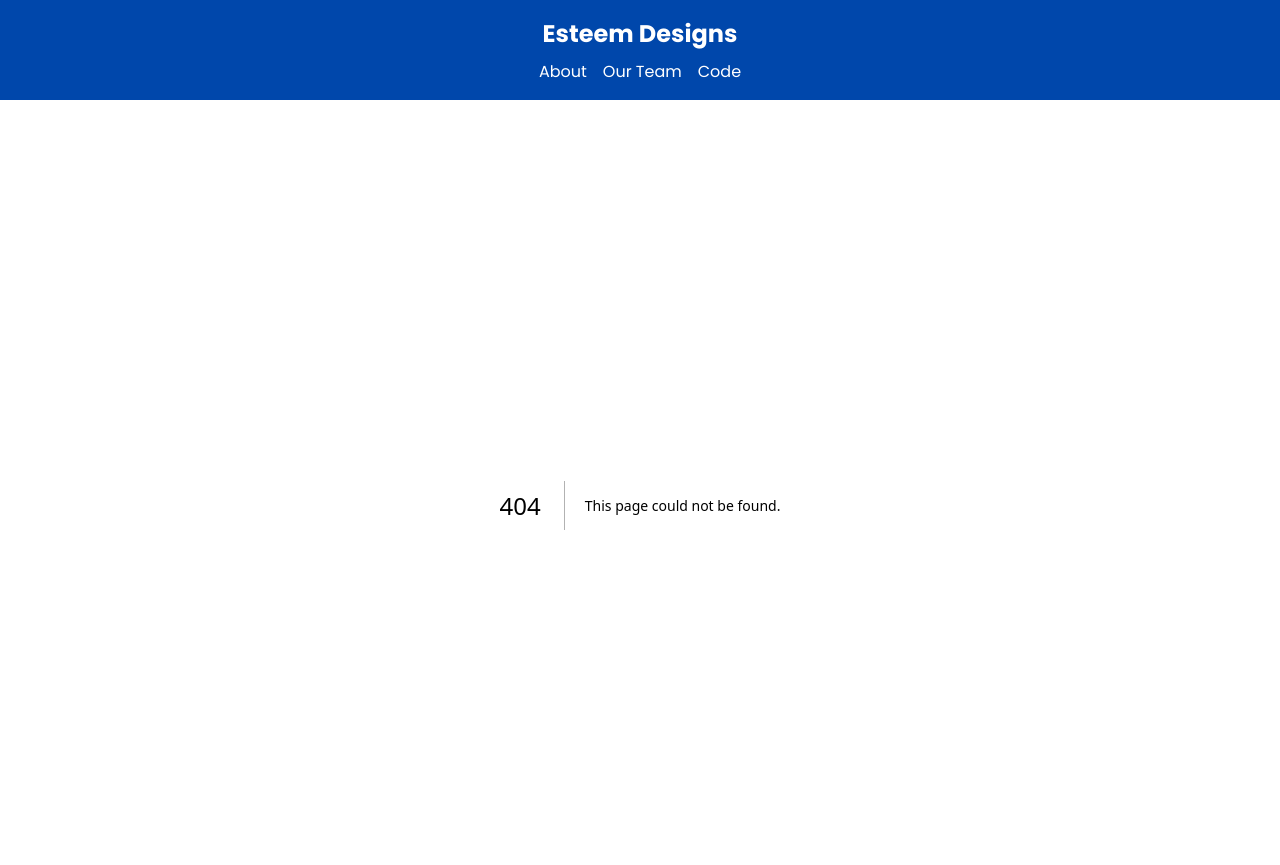
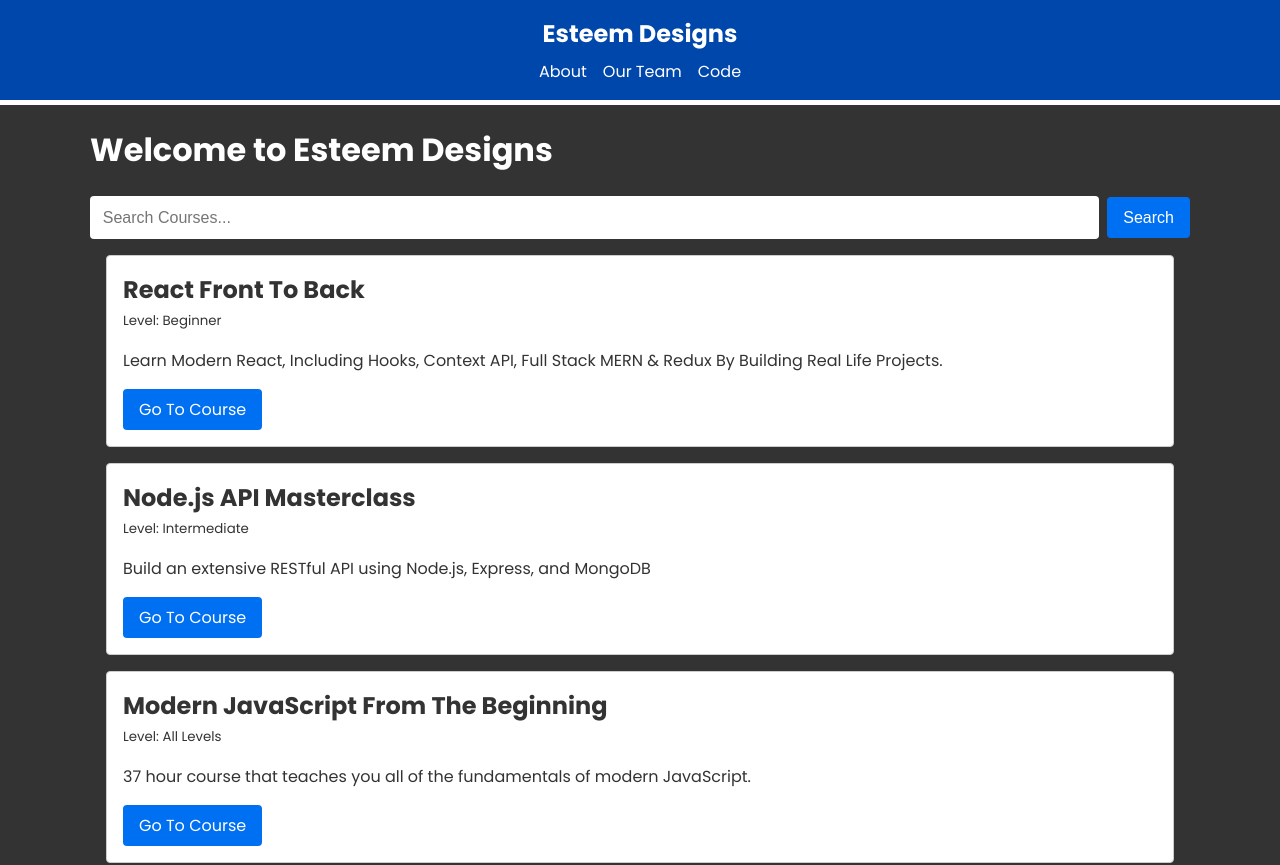
Before and after one commit to esteemayo/nextjs_13, a Next.js app: page / in a window 1280 px wide. Before the commit this address had no page. Shown: the top 865 px of the page. Built offline with nearby package versions, Linux system fonts and the light colour scheme.

Commit message:
fix: change file extension to jsx

```diff
--- /dev/null
+++ b/app/page.jsx
@@ -0,0 +1,34 @@
+'use client';
+import { useEffect, useState } from 'react';
+
+import Loading from './loading';
+import CourseSearch from '@/components/CourseSearch';
+import Courses from '@/components/Courses';
+
+const Home = () => {
+  const [courses, setCourses] = useState([]);
+  const [loading, setLoading] = useState(true);
+
+  useEffect(() => {
+    (async () => {
+      const res = await fetch('/api/courses');
+      const data = await res.json();
+      setCourses(data);
+      setLoading(false);
+    })();
+  }, []);
+
+  if (loading) {
+    return <Loading />;
+  }
+
+  return (
+    <>
+      <h1>Welcome to Esteem Designs</h1>
+      <CourseSearch getSearchResults={(results) => setCourses(results)} />
+      <Courses courses={courses} />
+    </>
+  );
+}
+
+export default Home;
```
